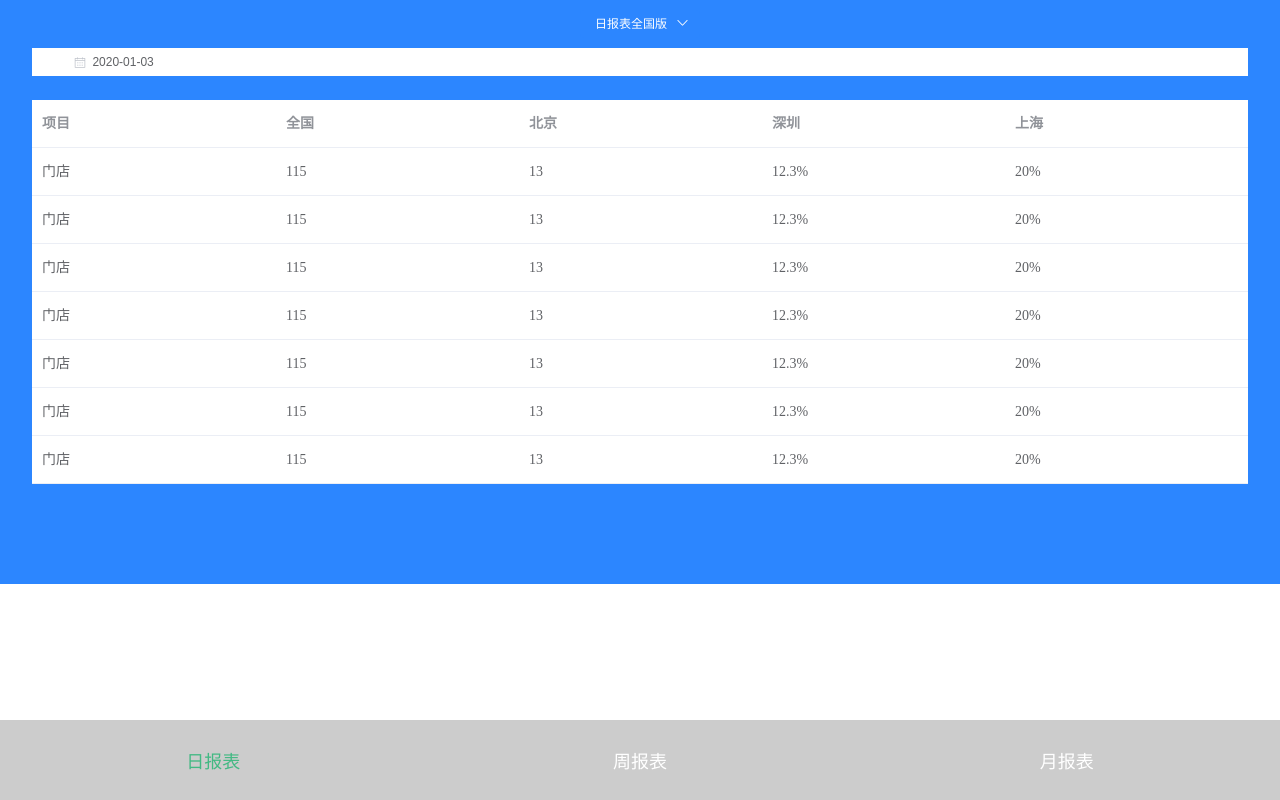
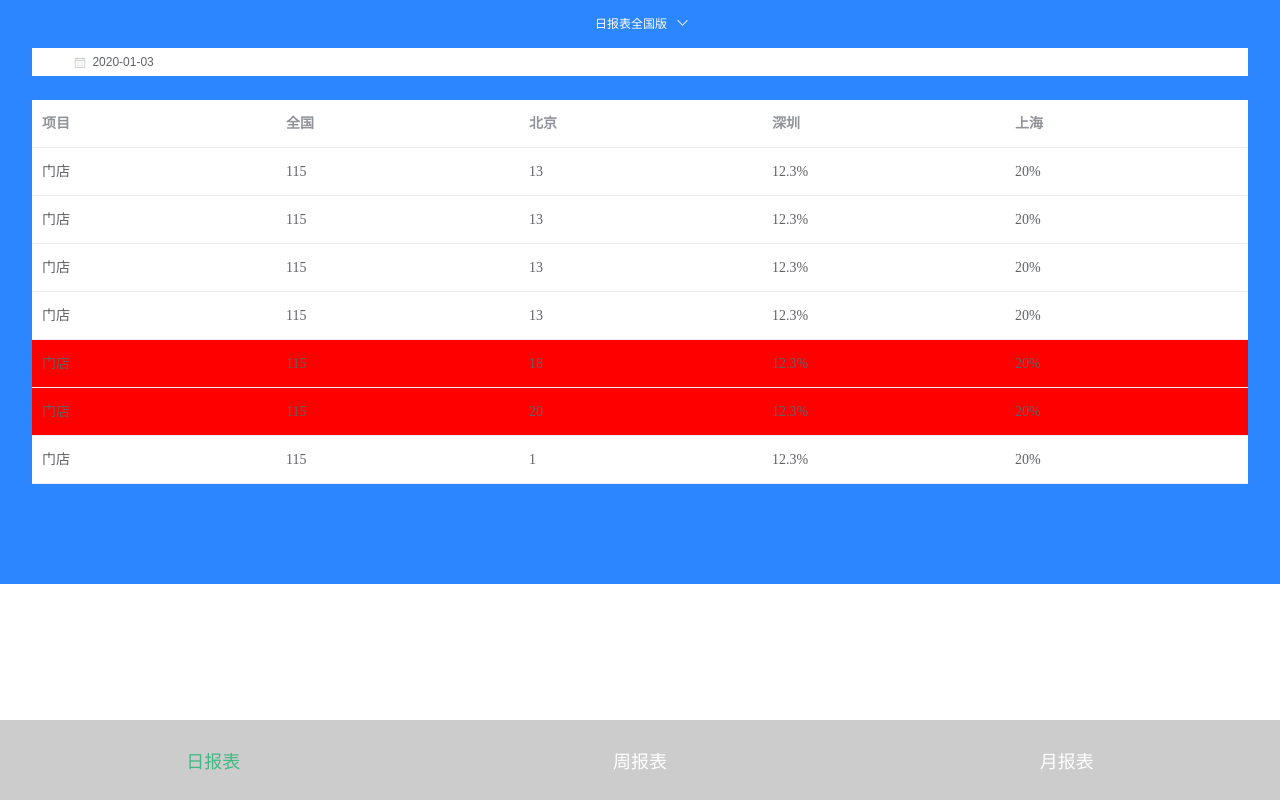
Before and after one commit to yangxw1993/report-form, a Vue app: page /day in a window 1280 px wide. Built offline with nearby package versions, Linux system fonts and the light colour scheme.

Commit message:
固定某一行添加样式

```diff
--- a/src/views/DayReport.vue
+++ b/src/views/DayReport.vue
@@ -2,7 +2,7 @@
   <div class="table">
     <el-table
         :data="tableData"
-        highlight-current-row
+        :row-class-name="tableRowClassName"
         style="width: 100%">
       <el-table-column
           v-for="(item, index) in tableHeader"
@@ -15,6 +15,12 @@
   </div>
 
 </template>
+<style lang="scss">
+  .el-table .bg-red{
+    pointer-events: none;
+    background: red;
+  }
+</style>
 
 <script>
   export default {
@@ -42,13 +48,7 @@
             prop: 'shanghai',
           },
         ],
-        tableData: [{
-          project: '门店',
-          country: 115,
-          beijing: 13,
-          shenzhen: '12.3%',
-          shanghai: '20%'
-        },
+        tableData: [
           {
             project: '门店',
             country: 115,
@@ -80,17 +80,31 @@
           {
             project: '门店',
             country: 115,
-            beijing: 13,
+            beijing: 18,
             shenzhen: '12.3%',
             shanghai: '20%'
           },
           {
             project: '门店',
             country: 115,
-            beijing: 13,
+            beijing: 20,
             shenzhen: '12.3%',
             shanghai: '20%'
-          }]
+          },
+          {
+            project: '门店',
+            country: 115,
+            beijing: 1,
+            shenzhen: '12.3%',
+            shanghai: '20%'
+          }],
+      }
+    },
+    methods: {
+      tableRowClassName({row}){
+        if(row.beijing > 13){
+          return 'bg-red';
+        }
       }
     }
   }
```
